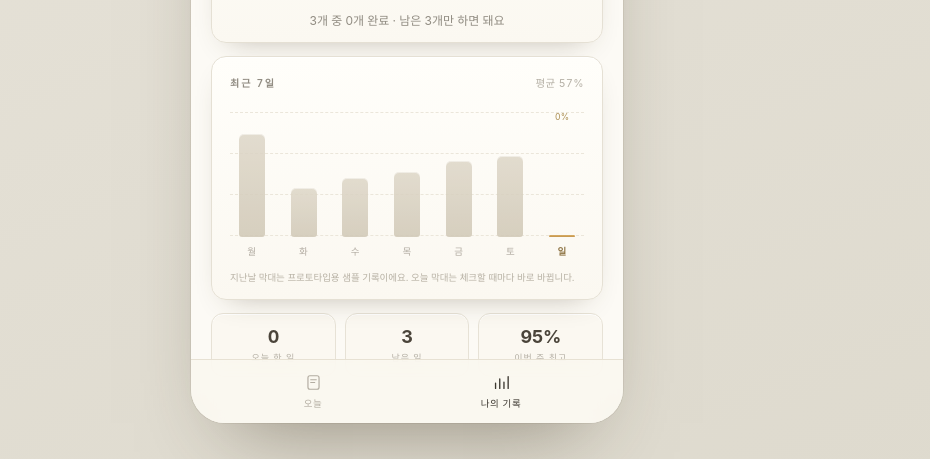
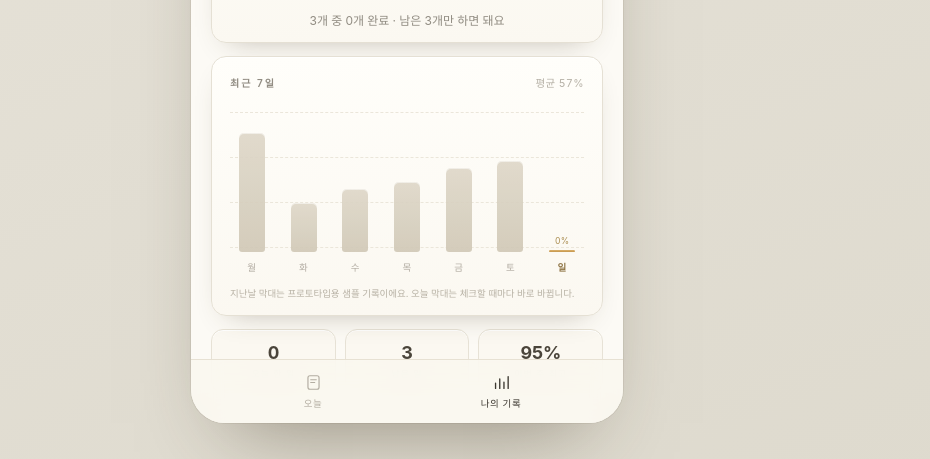
Before and after one commit to gtcgjjgtt5-hue/hi-routi, a plain HTML site: page index.html in a window 1280 px wide. Both pictures are taken after a click on the button "나의 기록". Shown: the part 341-800 px from the top of the page, without its empty margins (233-1163 px from the left). Drawn offline with Linux system fonts and the light colour scheme; a web font is replaced by a local one.

Commit message:
주간 그래프 막대 값 위치·색감 정리

```diff
--- a/app.js
+++ b/app.js
@@ -357,32 +357,36 @@
     // 주간 막대
     const bars = $('#bars');
     const data = weekData();
-    const maxPct = 100;
     bars.innerHTML = '';
     data.forEach((d) => {
       const wrap = document.createElement('div');
       wrap.className = 'bar' + (d.isToday ? ' today' : '') + (d.sample ? ' sample' : '');
 
+      const track = document.createElement('div');
+      track.className = 'bar-track';
+
+      const stack = document.createElement('div');
+      stack.className = 'bar-stack';
+
       const val = document.createElement('span');
       val.className = 'bar-val';
       val.textContent = d.pct + '%';
 
-      const track = document.createElement('div');
-      track.style.cssText = 'width:100%;height:118px;display:flex;align-items:flex-end;justify-content:center';
-
       const fill = document.createElement('div');
       fill.className = 'bar-fill';
-      track.appendChild(fill);
+
+      stack.append(val, fill);
+      track.appendChild(stack);
 
       const day = document.createElement('span');
       day.className = 'bar-day';
       day.textContent = d.label;
 
-      wrap.append(val, track, day);
+      wrap.append(track, day);
       bars.appendChild(wrap);
 
       requestAnimationFrame(() => {
-        fill.style.height = Math.max(d.pct / maxPct * 100, d.pct > 0 ? 4 : 2) + '%';
+        stack.style.height = Math.max(d.pct, d.pct > 0 ? 3 : 1.5) + '%';
       });
     });
 
--- a/styles.css
+++ b/styles.css
@@ -322,22 +322,28 @@ h1,h2,h3,p{margin:0}
 
 .chart-head{display:flex;align-items:baseline;justify-content:space-between;margin-bottom:16px}
 .chart-avg{font-size:10.5px;color:var(--faint);letter-spacing:.04em;font-variant-numeric:tabular-nums}
-.chart{position:relative;height:152px;padding-top:6px}
-.chart-grid{position:absolute;inset:6px 0 22px;display:flex;flex-direction:column;justify-content:space-between}
+.chart{position:relative;height:168px;padding-top:6px}
+.chart-grid{position:absolute;inset:6px 0 26px;display:flex;flex-direction:column;justify-content:space-between}
 .chart-grid i{display:block;border-top:1px dashed #EBE6DA}
 .bars{position:absolute;inset:6px 0 0;display:flex;align-items:flex-end;gap:8px}
-.bar{flex:1;display:flex;flex-direction:column;justify-content:flex-end;align-items:center;height:100%;gap:7px}
-.bar-val{font-size:8.5px;color:#B3ADA1;font-variant-numeric:tabular-nums;letter-spacing:.02em;opacity:0;transition:opacity .2s}
+.bar{flex:1;display:flex;flex-direction:column;align-items:center;height:100%;gap:8px;position:relative}
+.bar-track{flex:1;width:100%;display:flex;flex-direction:column;justify-content:flex-end;align-items:center}
+.bar-stack{
+  width:100%;height:0;display:flex;flex-direction:column;justify-content:flex-end;align-items:center;
+  transition:height .85s cubic-bezier(.22,.9,.3,1);
+}
+.bar-val{font-size:8.5px;color:#B3ADA1;font-variant-numeric:tabular-nums;letter-spacing:.02em;padding-bottom:4px;opacity:0;transition:opacity .2s}
 .bar:hover .bar-val{opacity:1}
 .bar-fill{
-  width:100%;max-width:26px;border-radius:5px 5px 3px 3px;
-  background:linear-gradient(180deg,#DCD4C2,#D3CAB6);
-  height:0;transition:height .8s cubic-bezier(.22,.9,.3,1);
-  box-shadow:inset 0 1px 0 rgba(255,255,255,.5);
+  width:100%;max-width:26px;flex:none;
+  border-radius:5px 5px 3px 3px;
+  background:linear-gradient(180deg,#DDD5C3,#D2C9B4);
+  box-shadow:inset 0 1px 0 rgba(255,255,255,.55);
 }
-.bar.today .bar-fill{background:linear-gradient(180deg,#D9AE68,#C4954B);box-shadow:0 4px 10px -6px rgba(160,120,50,.9)}
+.bar-stack .bar-fill{flex:1;min-height:2px}
+.bar.today .bar-fill{background:linear-gradient(180deg,#DCB26E,#C4954B);box-shadow:0 4px 10px -6px rgba(160,120,50,.9)}
 .bar.today .bar-val{opacity:1;color:#A98B4D}
-.bar.sample .bar-fill{background:linear-gradient(180deg,#DED7C8,#D0C8B6);opacity:.85}
+.bar.sample .bar-fill{background:linear-gradient(180deg,#DED7C8,#D0C8B6);opacity:.9}
 .bar-day{font-size:9.5px;color:#B0AAA0;letter-spacing:.04em;height:14px}
 .bar.today .bar-day{color:#8E7444;font-weight:700}
 .chart-note{font-size:9.5px;line-height:1.6;color:#B7B1A4;margin-top:12px;letter-spacing:-.005em;word-break:keep-all}
```
